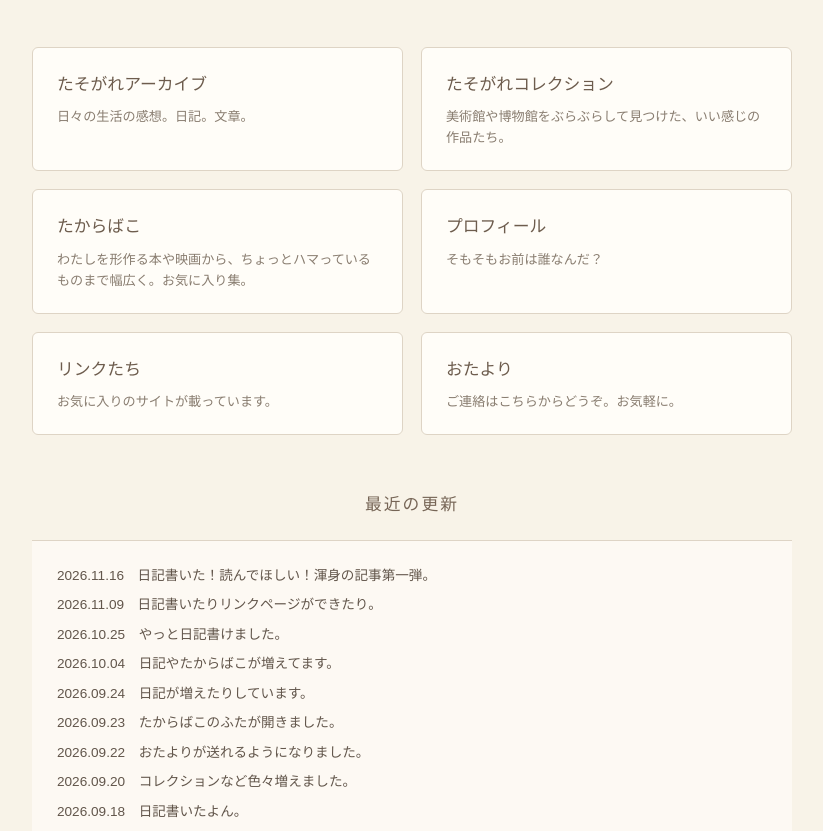
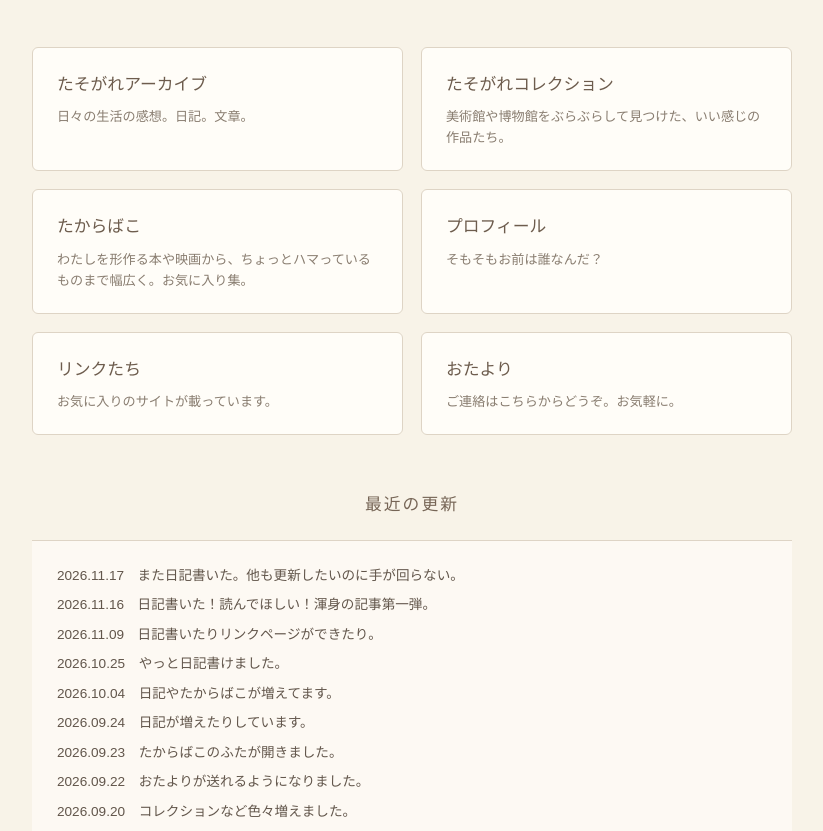
Before and after one commit to morange526/morange526.github.io, a plain HTML site: page index.html in a window 1280 px wide. Shown: the part 260-1091 px from the top of the page, without its empty margins (228-1051 px from the left). Drawn offline with Linux system fonts and the light colour scheme.

Commit message:
index.html を更新

```diff
--- a/index.html
+++ b/index.html
@@ -206,6 +206,7 @@
       <h2>最近の更新</h2>
 
       <div class="updates">
+        <p>2026.11.17　また日記書いた。他も更新したいのに手が回らない。</p>
         <p>2026.11.16　日記書いた！読んでほしい！渾身の記事第一弾。</p>
         <p>2026.11.09　日記書いたりリンクページができたり。</p>
         <p>2026.10.25　やっと日記書けました。</p>
```
